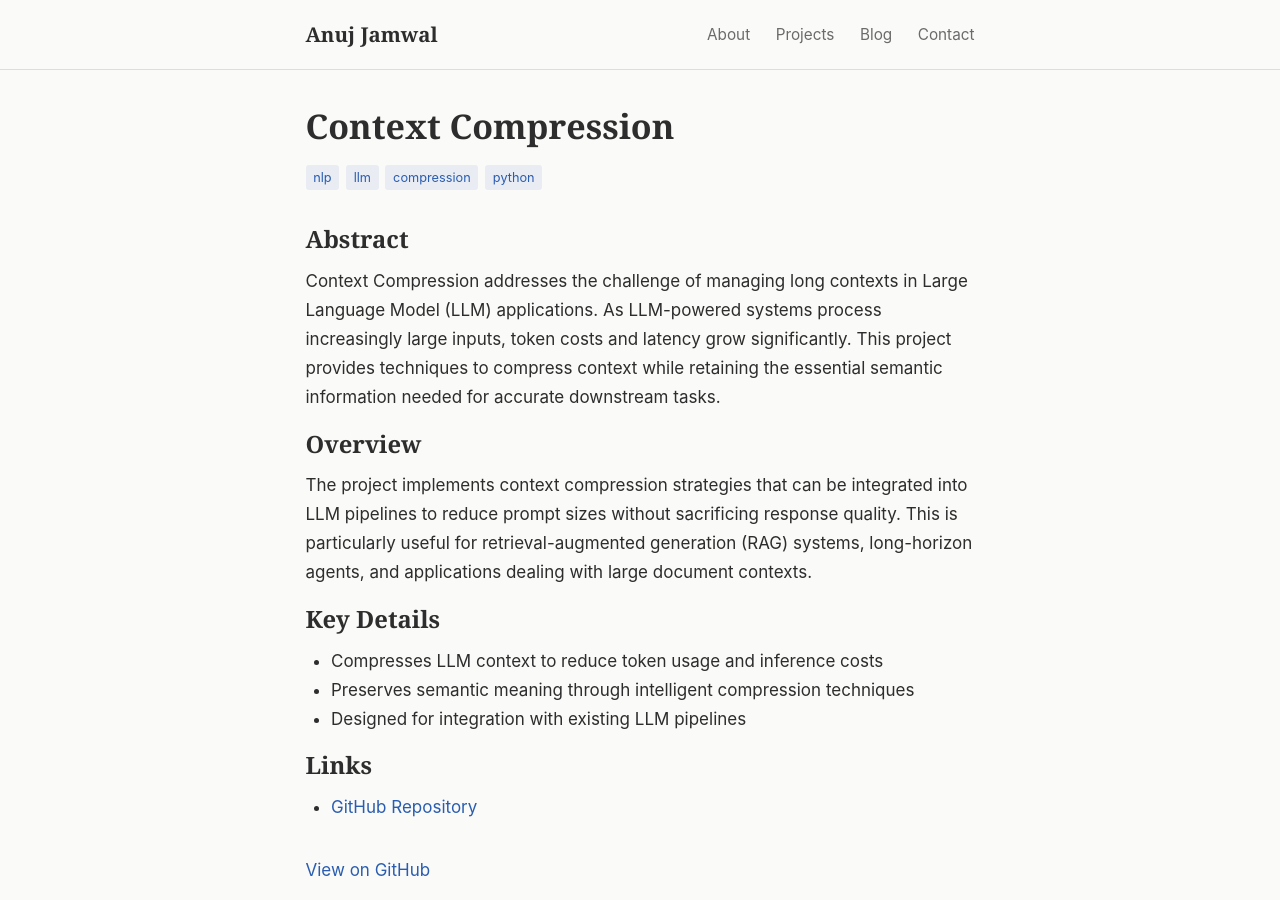
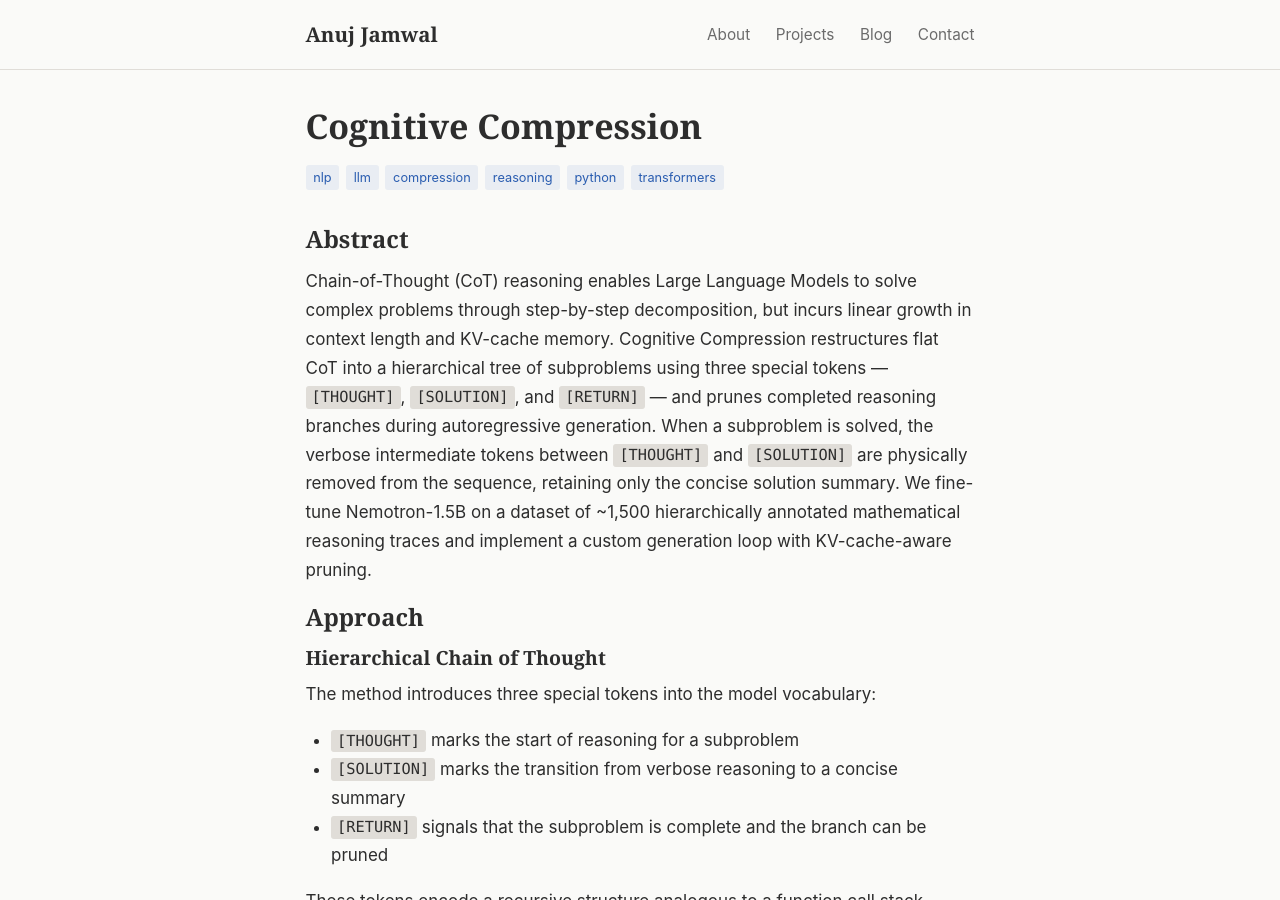
Before and after one commit to anujjamwal/anujjamwal.github.io, a Jekyll site: the page built from _projects/context-compression.md, in a window 1280 px wide and 900 px high. Built offline with Jekyll 4.4.1, drawn with Linux system fonts in a browser that asks for light colours; some of the changed text lies outside the part shown.

Commit message:
Update Cognitive Compression project with full details from paper
Add implementation details, training methodology, inference algorithm,
and results from the CS224N project report. Fix repo URL to
cognitive-compression and add links to model, dataset, and report.

https://claude.ai/code/session_01SsXTspQxHCeio8Ldxx1o87

```diff
--- a/_projects/context-compression.md
+++ b/_projects/context-compression.md
@@ -1,25 +1,62 @@
 ---
 layout: project
-title: "Context Compression"
-description: "A library for compressing LLM context to reduce token usage while preserving semantic meaning."
-tags: [nlp, llm, compression, python]
-github: https://github.com/anujjamwal/context-compression
+title: "Cognitive Compression"
+description: "Hierarchical Chain-of-Thought pruning for efficient LLM reasoning — Stanford CS224N project"
+tags: [nlp, llm, compression, reasoning, python, transformers]
+github: https://github.com/anujjamwal/cognitive-compression
 ---
 
 ## Abstract
 
-Context Compression addresses the challenge of managing long contexts in Large Language Model (LLM) applications. As LLM-powered systems process increasingly large inputs, token costs and latency grow significantly. This project provides techniques to compress context while retaining the essential semantic information needed for accurate downstream tasks.
+Chain-of-Thought (CoT) reasoning enables Large Language Models to solve complex problems through step-by-step decomposition, but incurs linear growth in context length and KV-cache memory. Cognitive Compression restructures flat CoT into a hierarchical tree of subproblems using three special tokens — `[THOUGHT]`, `[SOLUTION]`, and `[RETURN]` — and prunes completed reasoning branches during autoregressive generation. When a subproblem is solved, the verbose intermediate tokens between `[THOUGHT]` and `[SOLUTION]` are physically removed from the sequence, retaining only the concise solution summary. We fine-tune Nemotron-1.5B on a dataset of ~1,500 hierarchically annotated mathematical reasoning traces and implement a custom generation loop with KV-cache-aware pruning.
 
-## Overview
+## Approach
 
-The project implements context compression strategies that can be integrated into LLM pipelines to reduce prompt sizes without sacrificing response quality. This is particularly useful for retrieval-augmented generation (RAG) systems, long-horizon agents, and applications dealing with large document contexts.
+### Hierarchical Chain of Thought
 
-## Key Details
+The method introduces three special tokens into the model vocabulary:
 
-- Compresses LLM context to reduce token usage and inference costs
-- Preserves semantic meaning through intelligent compression techniques
-- Designed for integration with existing LLM pipelines
+- `[THOUGHT]` marks the start of reasoning for a subproblem
+- `[SOLUTION]` marks the transition from verbose reasoning to a concise summary
+- `[RETURN]` signals that the subproblem is complete and the branch can be pruned
+
+These tokens encode a recursive structure analogous to a function call stack. Subproblems may contain nested subproblems at arbitrary depth, and each is pruned independently when its `[RETURN]` token is generated.
+
+### Training
+
+**Data Collection.** We constructed a hierarchical CoT dataset from OpenMathReasoning, sampling ~1,500 problems with long reasoning traces. Claude 4.6 Opus and Gemini 3.1 Pro were used to segment each flat CoT into hierarchical form, identifying logical breakpoints and wrapping each subproblem in `[THOUGHT]...[SOLUTION]...[RETURN]` markers while preserving original wording exactly.
+
+**Special Token Initialization.** Since the dataset is small (~1,500 examples), each special token embedding was seeded with the average embedding of semantically related tokens (e.g., `[THOUGHT]` seeded from "subproblem start"), significantly accelerating convergence.
+
+**Prune-Aware Training.** To close the train-inference gap, each training example is split into stages at each `[RETURN]` token. Each stage represents the sequence the model would see after the k-th pruning event, and is treated as an independent training example via flatMap. Labels are masked for already-processed prefix tokens to prevent over-weighting surviving tokens.
+
+Training was done using the TRL SFTTrainer with AdamW optimizer, cosine LR schedule (peak 1e-4), 10 epochs, on 8,192 max sequence length with bfloat16 precision. Training loss converged to ~0.005 and mean token accuracy reached ~0.999.
+
+### Inference
+
+Standard autoregressive generation cannot handle mid-sequence token removal. We implemented a custom generation loop extending the HuggingFace GenerationMixin with pruning-aware logic:
+
+1. When `[RETURN]` is generated, the matching `[THOUGHT]` and `[SOLUTION]` are located
+2. Thought tokens between them are physically removed from the sequence
+3. The KV cache is trimmed to the prefix, and only solution tokens are re-processed
+4. Position IDs are renumbered to be contiguous, matching the training regime
+
+The cache trimming supports batch processing with heterogeneous pruning and is compatible with both Transformers ≥5.x and older versions.
+
+## Results
+
+Evaluated on the Qwen/PolyMath benchmark for mathematical reasoning:
+
+- **92% completion rate** maintained even when the physical context window is reduced by 87.5% (from 8,192 to 1,024 tokens)
+- **Accuracy remains stable** for most tasks until the context window drops below 2,048 tokens
+- At the restricted 1,024-token window, our model outperforms the baseline by 15-20% on completion rate — the baseline frequently fails entirely when the buffer overflows
+- **Graceful degradation** rather than total system failure when hardware constraints are reached
+
+The model acts as a "dynamic density" mechanism: aggressively pruning during descriptive reasoning phases while preserving the high-entropy solution steps.
 
 ## Links
 
-- [GitHub Repository](https://github.com/anujjamwal/context-compression)
+- [GitHub Repository](https://github.com/anujjamwal/cognitive-compression)
+- [Project Report (PDF)](https://github.com/anujjamwal/cognitive-compression/blob/main/CS224N__Project_Final_Report_2026.pdf)
+- [Fine-tuned Model — anujjamwal/OpenMath-Nemotron-1.5B-PruneAware](https://huggingface.co/anujjamwal/OpenMath-Nemotron-1.5B-PruneAware)
+- [Training Dataset — anujjamwal/OpenMathReasoning-Sampled-Hierarchical-Cot](https://huggingface.co/datasets/anujjamwal/OpenMathReasoning-Sampled-Hierarchical-Cot)
```
